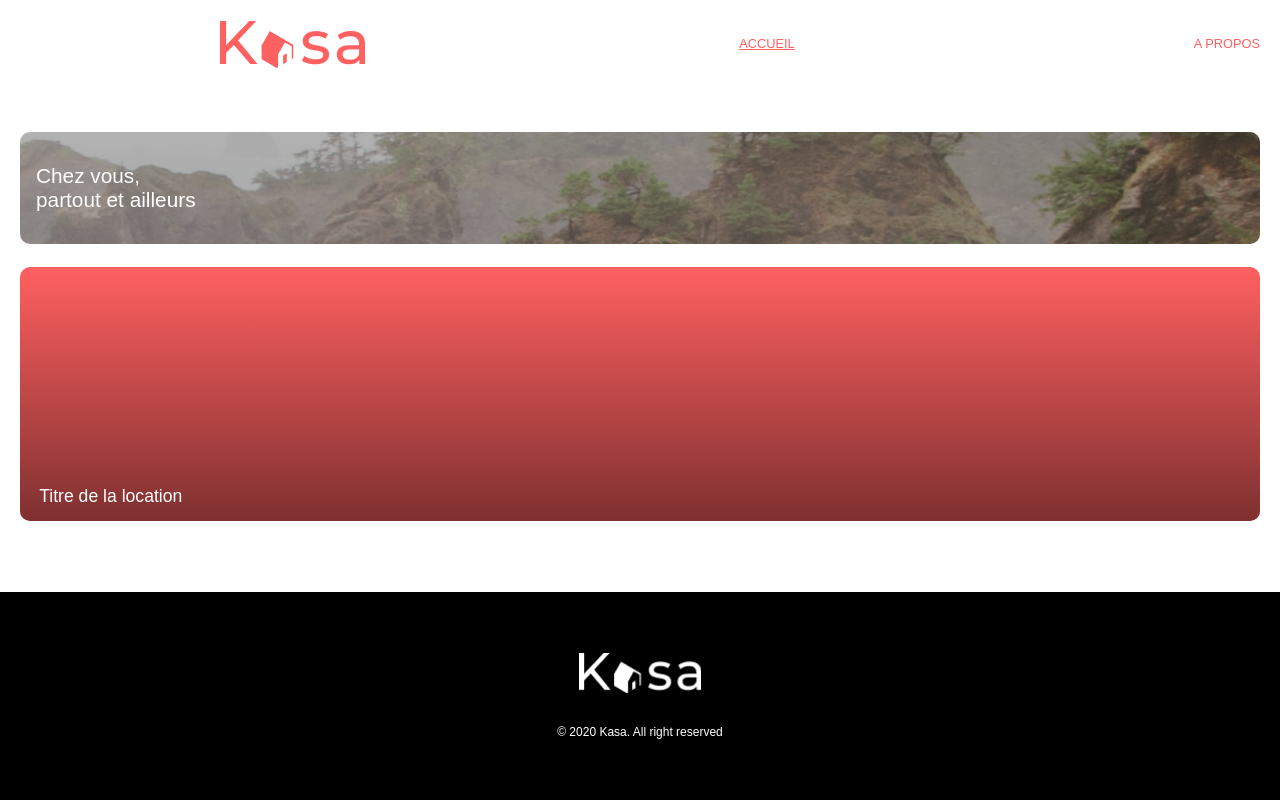
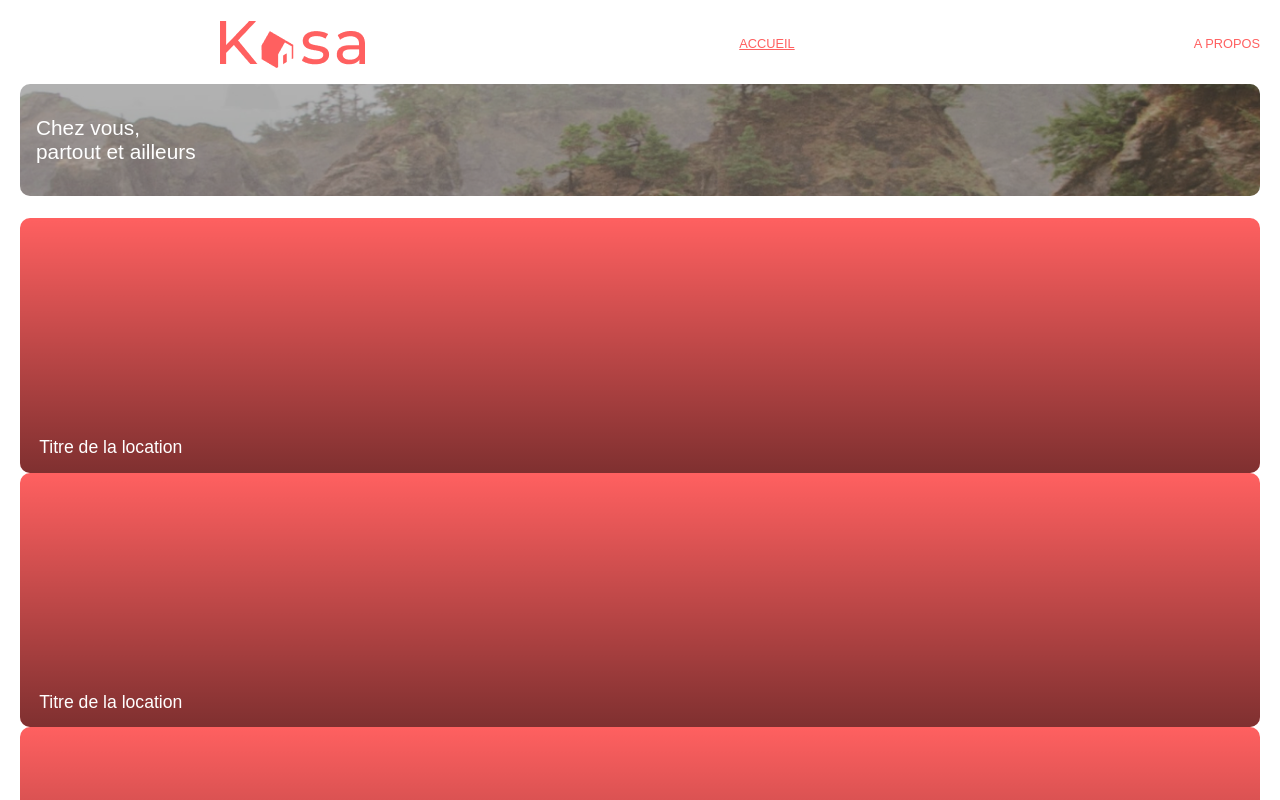
Before and after one commit to Missfantaxya/AlexiaSkrzypczak_11_22082022, a React (Create React App) app: page / in a window 1280 px wide. Shown: the top 800 px of the page. Built offline with nearby package versions, Linux system fonts and the light colour scheme.

Commit message:
integration data in homePage WIP

```diff
--- a/src/components/Home.js
+++ b/src/components/Home.js
@@ -1,5 +1,5 @@
 import "./Home.css"
-
+import advertisements from "../data/advertisements"
 import Mask from "./Mask.js"
 import Thumb from "./Thumb"
 
@@ -9,7 +9,12 @@ function Home ()
     <>
       <Mask />
       <section className="thumbs">
-        <Thumb />
+        {advertisements.map((advertisement) =>(
+          <Thumb
+            key={ advertisement.id }
+            {...advertisement}
+          />
+        ))}
       </section>
     </>
  )
--- a/src/data/advertisements.json
+++ b/src/data/advertisements.js
@@ -1,4 +1,5 @@
-[
+
+const advertisements=[
   {
     "id": "c67ab8a7",
     "title": "Appartement cosy",
@@ -519,3 +520,5 @@
     "tags": ["Louvre", "Marais", "Rivoli"]
   }
 ]
+
+export default advertisements
```
Also changed, not shown: src/components/Thumb.js (+6 -2 lines).
